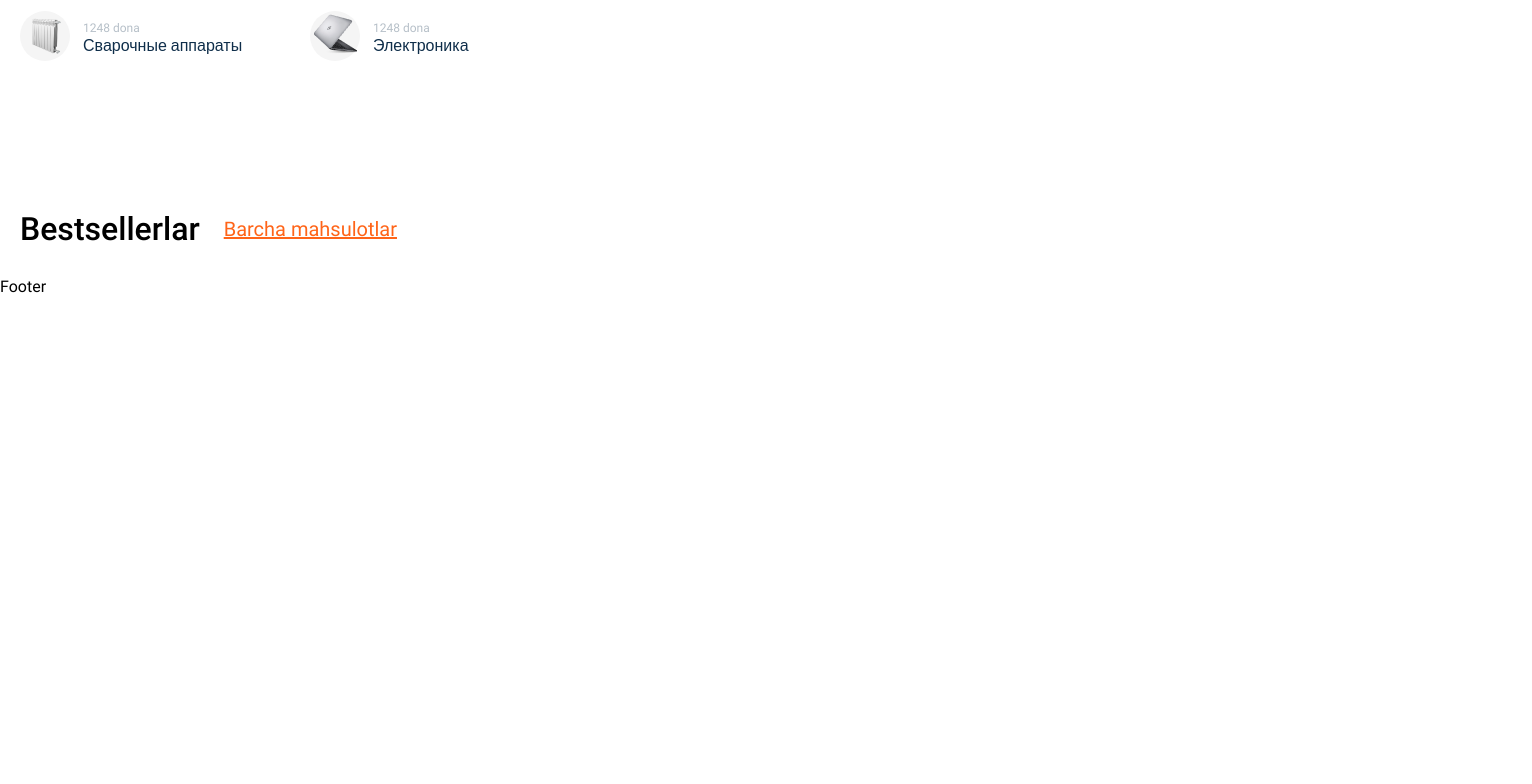
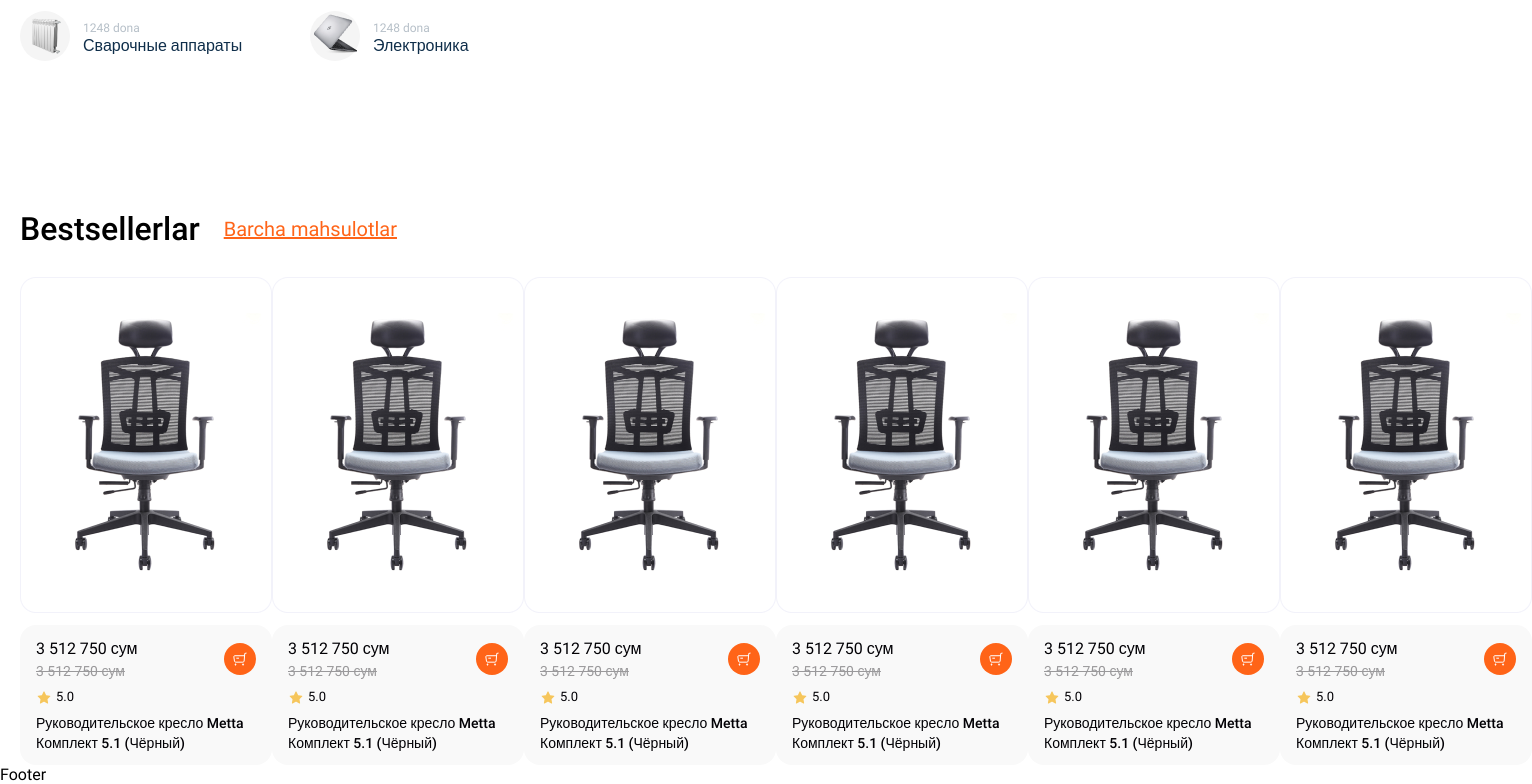
Before and after one commit to Islomjonsdev/online-shop, a React (Vite) app: page / in a window 1280 px wide. Shown: the part 1206-1990 px from the top of the page, 1532 px wide, since content can reach past the window. Before the commit the page ends 1502 px from the top, so only its background shows below. Built offline with nearby package versions, Linux system fonts and the light colour scheme.

Commit message:
added like and set to localStorage and fixed some other bugs

```diff
--- a/src/Api/ProductsApi.js
+++ b/src/Api/ProductsApi.js
@@ -1,7 +1,61 @@
+import cardImage1 from "../assets/images/cardImg1.png";
+import starIcon from "../assets/icons/star.svg";
+
 const productsData = [
-    {
+  {
+    id: 1,
+    image: cardImage1,
+    price: "3 512 750 сум",
+    notPrice: "3 512 750 сум",
+    star: starIcon,
+    starText: "5.0",
+    cardTitle: "Руководительское кресло Metta Комплект 5.1 (Чёрный)",
+  },
+  {
+    id: 2,
+    image: cardImage1,
+    price: "3 512 750 сум",
+    notPrice: "3 512 750 сум",
+    star: starIcon,
+    starText: "5.0",
+    cardTitle: "Руководительское кресло Metta Комплект 5.1 (Чёрный)",
+  },
+  {
+    id: 3,
+    image: cardImage1,
+    price: "3 512 750 сум",
+    notPrice: "3 512 750 сум",
+    star: starIcon,
+    starText: "5.0",
+    cardTitle: "Руководительское кресло Metta Комплект 5.1 (Чёрный)",
+  },
+  {
+    id: 4,
+    image: cardImage1,
+    price: "3 512 750 сум",
+    notPrice: "3 512 750 сум",
+    star: starIcon,
+    starText: "5.0",
+    cardTitle: "Руководительское кресло Metta Комплект 5.1 (Чёрный)",
+  },
+  {
+    id: 5,
+    image: cardImage1,
+    price: "3 512 750 сум",
+    notPrice: "3 512 750 сум",
+    star: starIcon,
+    starText: "5.0",
+    cardTitle: "Руководительское кресло Metta Комплект 5.1 (Чёрный)",
+  },
+  {
+    id: 6,
+    image: cardImage1,
+    price: "3 512 750 сум",
+    notPrice: "3 512 750 сум",
+    star: starIcon,
+    starText: "5.0",
+    cardTitle: "Руководительское кресло Metta Комплект 5.1 (Чёрный)",
+  },
+];
 
-    }
-]
-
-export { productsData }
+export { productsData };
--- a/src/SvgIcons/index.jsx
+++ b/src/SvgIcons/index.jsx
@@ -511,4 +511,80 @@ export const Icons = {
       />
     </svg>
   ),
+
+  cartIcon: (props) => (
+    <svg
+      width="14"
+      height="14"
+      viewBox="0 0 14 14"
+      fill="none"
+      xmlns="http://www.w3.org/2000/svg"
+      {...props}
+    >
+      <path
+        fillRule="evenodd"
+        clipRule="evenodd"
+        d="M10.0517 12.2135C9.77037 12.2135 9.5417 12.4422 9.5417 12.7235C9.5417 13.0049 9.77037 13.2329 10.0517 13.2329C10.333 13.2329 10.561 13.0049 10.561 12.7235C10.561 12.4422 10.333 12.2135 10.0517 12.2135Z"
+        stroke="white"
+        strokeLinecap="round"
+        strokeLinejoin="round"
+      />
+      <path
+        fillRule="evenodd"
+        clipRule="evenodd"
+        d="M2.5503 12.2135C2.26897 12.2135 2.0403 12.4422 2.0403 12.7235C2.0403 13.0049 2.26897 13.2329 2.5503 13.2329C2.83164 13.2329 3.0603 13.0049 3.0603 12.7235C3.0603 12.4422 2.83164 12.2135 2.5503 12.2135Z"
+        stroke="white"
+        strokeLinecap="round"
+        strokeLinejoin="round"
+      />
+      <path
+        d="M13.1667 1.16667L11.7801 1.40667L11.1381 9.05533C11.0861 9.67867 10.5654 10.1573 9.94008 10.1573H2.66541C2.06808 10.1573 1.56141 9.71867 1.47541 9.12667L0.842748 4.75467C0.764748 4.21533 1.18275 3.73267 1.72741 3.73267H11.5574"
+        stroke="white"
+        strokeLinecap="round"
+        strokeLinejoin="round"
+      />
+      <path
+        d="M5.58301 6.19667H3.73434"
+        stroke="white"
+        strokeLinecap="round"
+        strokeLinejoin="round"
+      />
+    </svg>
+  ),
+
+  exchange: (props) => (
+    <svg
+      width="12"
+      height="14"
+      viewBox="0 0 12 14"
+      fill="none"
+      xmlns="http://www.w3.org/2000/svg"
+      {...props}
+    >
+      <path
+        d="M11.4428 10.2264H2.36426"
+        stroke="#FF6418"
+        strokeLinecap="round"
+        strokeLinejoin="round"
+      />
+      <path
+        d="M8.71216 12.9448L11.4433 10.2263L8.71216 7.50778"
+        stroke="#FF6418"
+        strokeLinecap="round"
+        strokeLinejoin="round"
+      />
+      <path
+        d="M0.55542 3.60743L9.63394 3.60743"
+        stroke="#FF6418"
+        strokeLinecap="round"
+        strokeLinejoin="round"
+      />
+      <path
+        d="M3.28604 0.888977L0.554932 3.6075L3.28604 6.32601"
+        stroke="#FF6418"
+        strokeLinecap="round"
+        strokeLinejoin="round"
+      />
+    </svg>
+  ),
 };
--- a/src/components/Products/Products.jsx
+++ b/src/components/Products/Products.jsx
@@ -1,9 +1,35 @@
 import React from "react";
+import { useState } from "react";
 import { useTranslation } from "react-i18next";
+import { Link } from "react-router-dom";
+import { FcLike } from "react-icons/fc";
+import { productsData } from "../../Api/ProductsApi";
+import { Icons } from "../../SvgIcons";
 import style from "./Products.module.scss";
+import { useEffect } from "react";
 
 const Products = () => {
   const { t } = useTranslation();
+  const [likedCards, setLikedCards] = useState([]);
+  const handleLikedCards = (_id) => {
+    let cache = likedCards.find((el) => el === _id);
+    if (cache) {
+      setLikedCards(likedCards.filter((el) => el !== _id));
+    } else {
+      setLikedCards([...likedCards, _id]);
+    }
+  };
+
+  useEffect(() => {
+    const storedLikes = localStorage.getItem("likedCards");
+    if (storedLikes) {
+      setLikedCards(JSON.parse(storedLikes));
+    }
+  }, []);
+
+  useEffect(() => {
+    localStorage.setItem("likedCards", JSON.stringify(likedCards));
+  }, [likedCards]);
   return (
     <section className={style.products}>
       <div className={style.container}>
@@ -11,6 +37,46 @@ const Products = () => {
           <h3>{t("bestSellers")}</h3>
           <span>{t("allProducts")}</span>
         </div>
+
+        <ul className={style.products_list}>
+          {productsData?.map((card) => {
+            const { id, image, price, notPrice, star, starText, cardTitle } =
+              card;
+            return (
+              <li key={id}>
+                <img className={style.card_image} src={image} alt="" />
+                <div className={style.products_btn}>
+                  <button onClick={() => handleLikedCards(id)}>
+                    {!likedCards?.includes(id) ? (
+                      <Icons.likeIcon />
+                    ) : (
+                      <FcLike />
+                    )}
+                  </button>
+                  <button className={style.exchange}>
+                    <Icons.exchange />
+                  </button>
+                </div>
+                <div className={style.products_list_item}>
+                  <div className={style.products_list_top}>
+                    <div className={style.products_list_top_item}>
+                      <span>{price}</span>
+                      <del>{notPrice}</del>
+                    </div>
+                    <button>
+                      <Icons.cartIcon />
+                    </button>
+                  </div>
+                  <div className={style.products_star_wrapper}>
+                    <img src={star} alt="" />
+                    <p>{starText}</p>
+                  </div>
+                  <h4>{cardTitle}</h4>
+                </div>
+              </li>
+            );
+          })}
+        </ul>
       </div>
     </section>
   );
--- a/src/components/Products/Products.module.scss
+++ b/src/components/Products/Products.module.scss
@@ -33,4 +33,138 @@
       text-decoration-line: underline;
     }
   }
+
+  .products_list {
+    display: flex;
+    align-items: center;
+    justify-content: space-between;
+    li {
+      max-width: 252px;
+      width: 100%;
+      position: relative;
+      &:hover {
+        .products_btn {
+          position: absolute;
+          top: 12px;
+          right: 12px;
+          display: flex;
+          flex-direction: column;
+
+          button {
+            width: 32px;
+            height: 32px;
+            border-radius: 50%;
+            border: none;
+            display: flex;
+            align-items: center;
+            justify-content: center;
+            margin-bottom: 14px;
+            cursor: pointer;
           }
+
+          .exchange {
+            display: none;
+          }
+        }
+      }
+
+      .card_image {
+        margin-bottom: 8px;
+        position: relative;
+      }
+
+      .products_btn {
+        position: absolute;
+        top: 12px;
+        right: 12px;
+        display: flex;
+        flex-direction: column;
+
+        button {
+          width: 32px;
+          height: 32px;
+          border-radius: 50%;
+          border: none;
+          display: none;
+          align-items: center;
+          justify-content: center;
+          margin-bottom: 14px;
+          cursor: pointer;
+        }
+
+        .exchange {
+          display: none;
+        }
+      }
+
+      .products_list_item {
+        background: #f9f9f9;
+        padding: 12px 16px;
+        border-radius: 16px;
+
+        .products_list_top {
+          display: flex;
+          align-items: center;
+          justify-content: space-between;
+          margin-bottom: 7.5px;
+
+          .products_list_top_item {
+            span {
+              display: block;
+              color: #020105;
+              font-size: 16px;
+              font-style: normal;
+              font-weight: 400;
+              line-height: 24px; /* 150% */
+            }
+
+            del {
+              color: #9a999b;
+              font-size: 14px;
+              font-style: normal;
+              font-weight: 400;
+              line-height: 20px; /* 142.857% */
+            }
+          }
+
+          button {
+            width: 32px;
+            height: 32px;
+            border-radius: 50%;
+            display: flex;
+            align-items: center;
+            justify-content: center;
+            border: none;
+            outline: none;
+            cursor: pointer;
+            background: $orange;
+          }
+        }
+
+        .products_star_wrapper {
+          display: flex;
+          align-items: center;
+          gap: 4px;
+          margin-bottom: 7.5px;
+          p {
+            color: #020105;
+            font-size: 13px;
+            font-style: normal;
+            font-weight: 300;
+            line-height: 12px; /* 92.308% */
+          }
+        }
+
+        h4 {
+          max-width: 210px;
+          width: 100%;
+          color: #020105;
+          font-size: 14px;
+          font-style: normal;
+          font-weight: 500;
+          line-height: 20px; /* 142.857% */
+        }
+      }
+    }
+  }
+}
```
Also changed, not shown: src/assets/icons/star.svg (added). Lines whose indentation alone changed are shown as unchanged.
